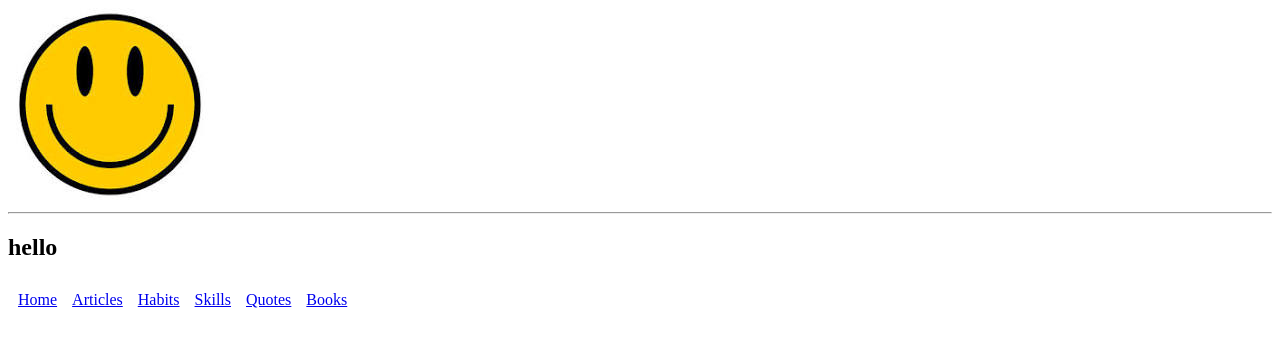
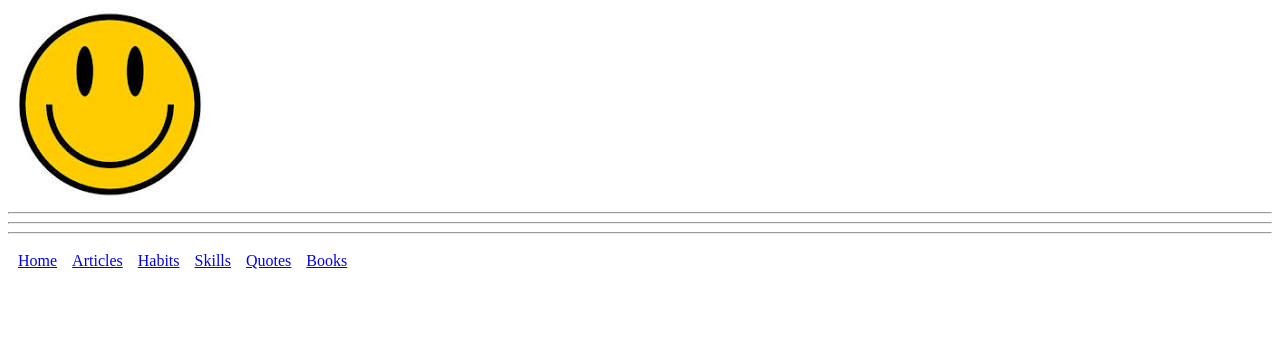
Before and after one commit to CruiseJo/web-ds, a plain HTML site: page lesson 2/books.html in a window 1280 px wide. Drawn offline with Linux system fonts and the light colour scheme.

Commit message:
adjustment on code lines

```diff
--- a/lesson 2/books.html
+++ b/lesson 2/books.html
@@ -17,5 +17,7 @@
 <td><a href="books.html">Books</a></td>
 </tr>
 </nav>
-<h1>hello</h1>
+<hr>
+
+<hr>
 </body>
```
Also changed, not shown: lesson 2/index.html (+4 -4 lines).
